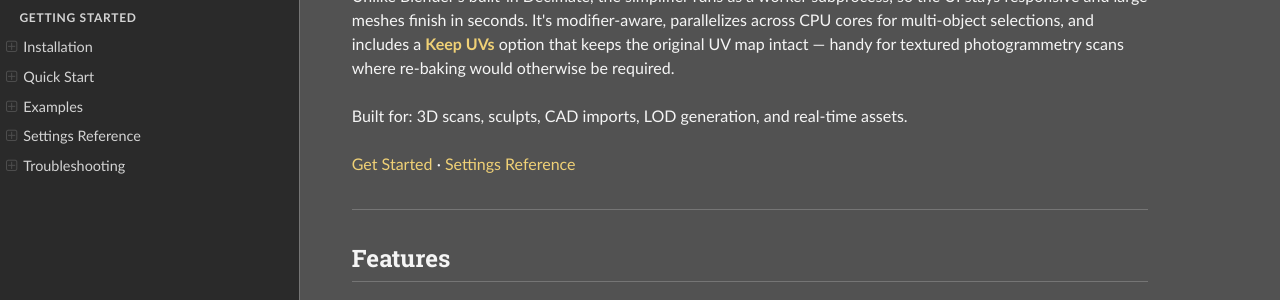
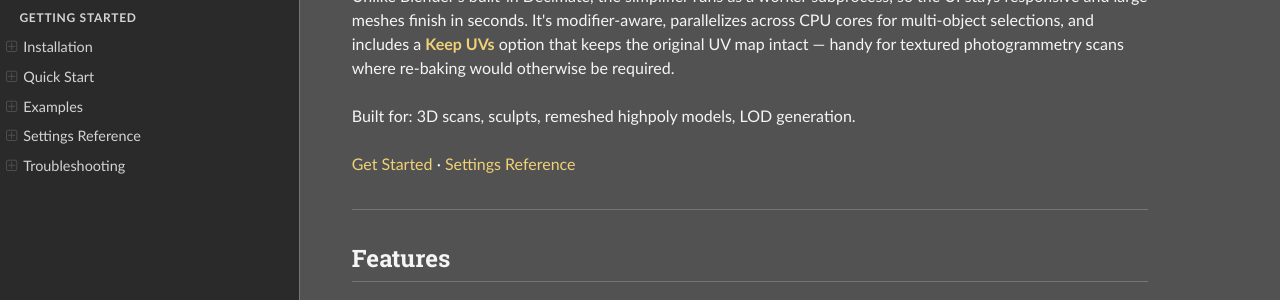
Before and after one commit to henriquevlopes/polygon-crusher-9000-docs, an MkDocs documentation site: the page built from docs/index.md, in a window 1280 px wide and 900 px high, scrolled down 561 px. Shown: the part 151-451 px from the top of the window. Built offline with MkDocs 1.6.1, drawn with Linux system fonts in a browser that asks for light colours.

Commit message:
Refine "Built for" list on home page
Replace CAD imports / real-time assets with remeshed highpoly
models per project owner's correction. Final list: 3D scans,
sculpts, remeshed highpoly models, LOD generation.

Co-Authored-By: Claude Opus 4.7 (1M context) <noreply@anthropic.com>

```diff
--- a/docs/index.md
+++ b/docs/index.md
@@ -13,7 +13,7 @@ modifier-aware, parallelizes across CPU cores for multi-object selections, and
 includes a **Keep UVs** option that keeps the original UV map intact — handy
 for textured photogrammetry scans where re-baking would otherwise be required.
 
-Built for: 3D scans, sculpts, CAD imports, LOD generation, and real-time assets.
+Built for: 3D scans, sculpts, remeshed highpoly models, LOD generation.
 
 [Get Started](getting-started/installation.md) · [Settings Reference](settings.md)
 
```
